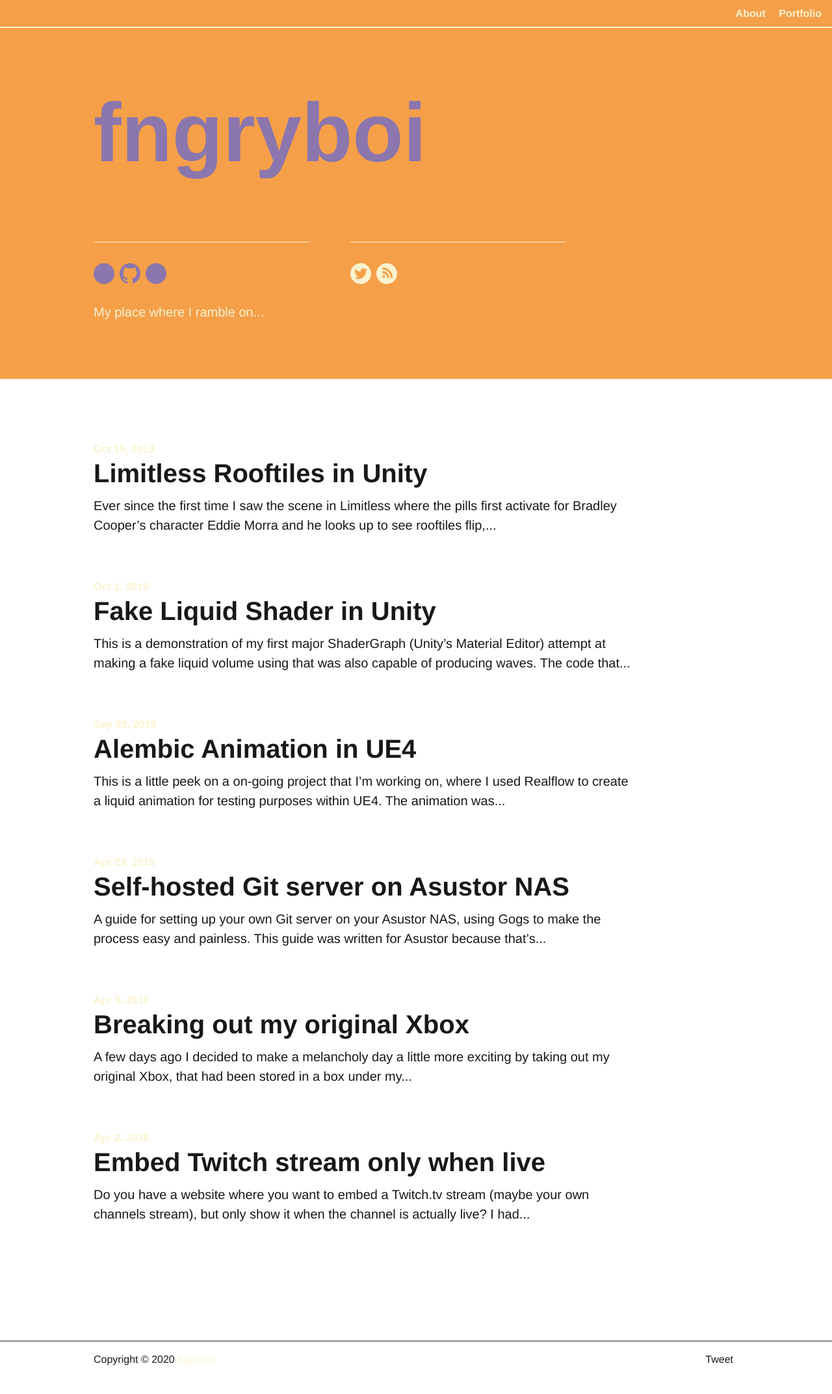
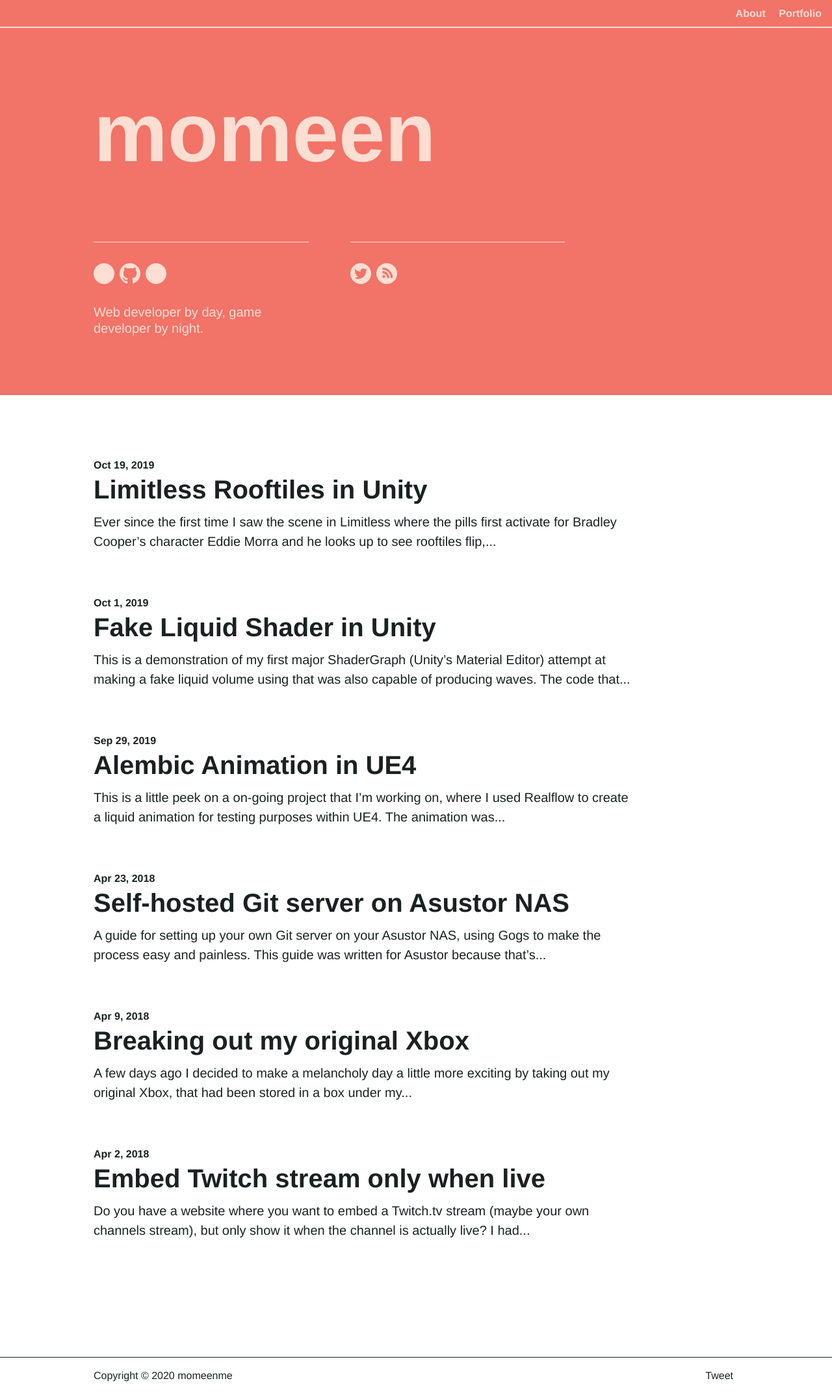
Before and after one commit to fngryboi/fngryboi.github.io, a Jekyll site: the page built from index.html, in a window 1280 px wide. Shown: the whole page at 65% size. Built offline with Jekyll 4.4.1, drawn with Linux system fonts in a browser that asks for light colours; comment, search, counter and statistics services are not loaded; before the commit the page ends 2120 px from its top, so only the background shows below that.

Commit message:
Theme fixed

```diff
--- a/_config.yml
+++ b/_config.yml
@@ -1,18 +1,18 @@
-title: fngryboi
-description: My place where I ramble on...
+title: momeen
+description: Web developer by day, game developer by night.
 baseurl: ""
-url: "https://fngryboi.github.io"
-github_username: fngryboi
-author: fngryboi
+url: "https://momeen.me"
+github_username: momeenme
+author: momeen
 
 # Optional social link, you can choose from the following options:
 # twitter (default), instagram, medium, or dribbble
 social_link: twitter
-social_username: fngryboi
+social_username: momeenme
 
 # Set theme color here
 # Choose from: black (default), blue, gray, magenta, orange, red, white, and yellow.
-theme_color: fngryboi
+theme_color: momeen
 
 # Build settings
 markdown: kramdown
--- a/_sass/_theme-fngryboi.scss
+++ /dev/null
@@ -1,30 +0,0 @@
-// Yellow theme - could do yellow on borders? - links on inside pages?
-
-// Color variables
-$black: #181818;
-$white: #fff;
-$gray: #777;
-
-$orangeish: #f59f49;
-$eggshellish: #faf3cf;
-$purpleish: #8b76ad;
-$darkpurple: #4f3c6e;
-
-// Config
-$color-background: $orangeish !default;
-$color-dot-accent: $purpleish !default;
-$color-foreground: $eggshellish !default;
-$color-title: $purpleish !default;
-$color-body-text: $black !default;
-$color-text-accent: $eggshellish !default;
-$color-code: $gray !default;
-$color-nav-link: $eggshellish !default;
-$color-primary-link: $gray !default;
-$color-border: $eggshellish;
-
-// Import sass partials (used in all themes)
-@import
-        "variables",
-        "base",
-        "components",
-        "utilities";
--- /dev/null
+++ b/_sass/_theme-momeen.scss
@@ -0,0 +1,29 @@
+// Yellow theme - could do yellow on borders? - links on inside pages?
+
+// Color variables
+$black: #1b2021;
+$white: #fff;
+$gray: #777;
+
+$coral-reef: #f27368; // #f99b52;
+$sub-accent: #fcdfd2;
+$main-accent: #fcdfd2;
+
+// Config
+$color-background: $coral-reef !default;
+$color-dot-accent: $main-accent !default;
+$color-foreground: $sub-accent !default;
+$color-title: $main-accent !default;
+$color-body-text: $black !default;
+$color-text-accent: $black !default;
+$color-code: $gray !default;
+$color-nav-link: $sub-accent !default;
+$color-primary-link: $gray !default;
+$color-border: $sub-accent !default;
+
+// Import sass partials (used in all themes)
+@import
+        "variables",
+        "base",
+        "components",
+        "utilities";
```
Also changed, not shown: _posts/2020-01-25-figuring-out-csp.md (added, +38 -0 lines), assets/images/posts/figuring-out-csp/heikala-like-cat-doodle.png (added), assets/images/posts/figuring-out-csp/hide-pane.png (added), 1 other file.
